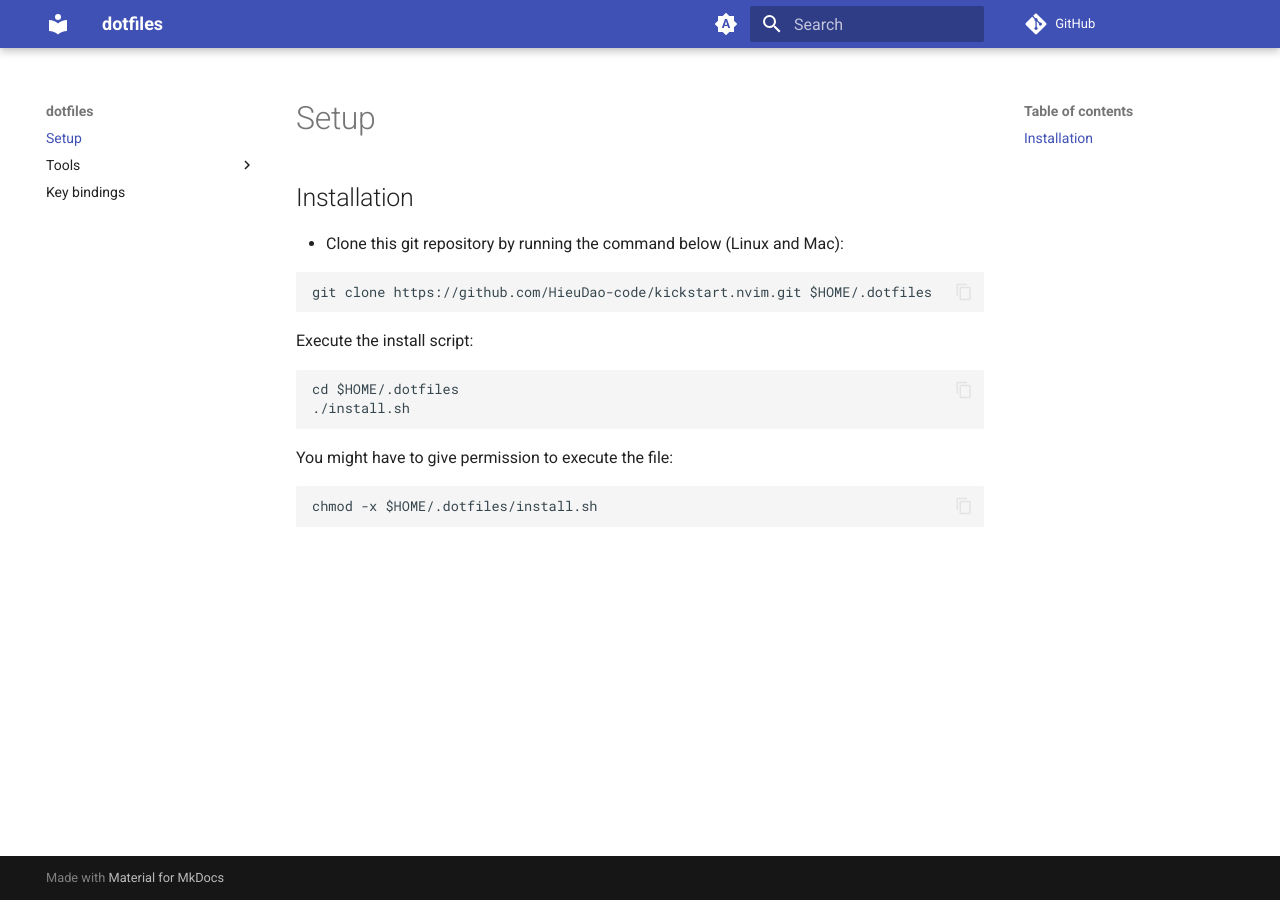
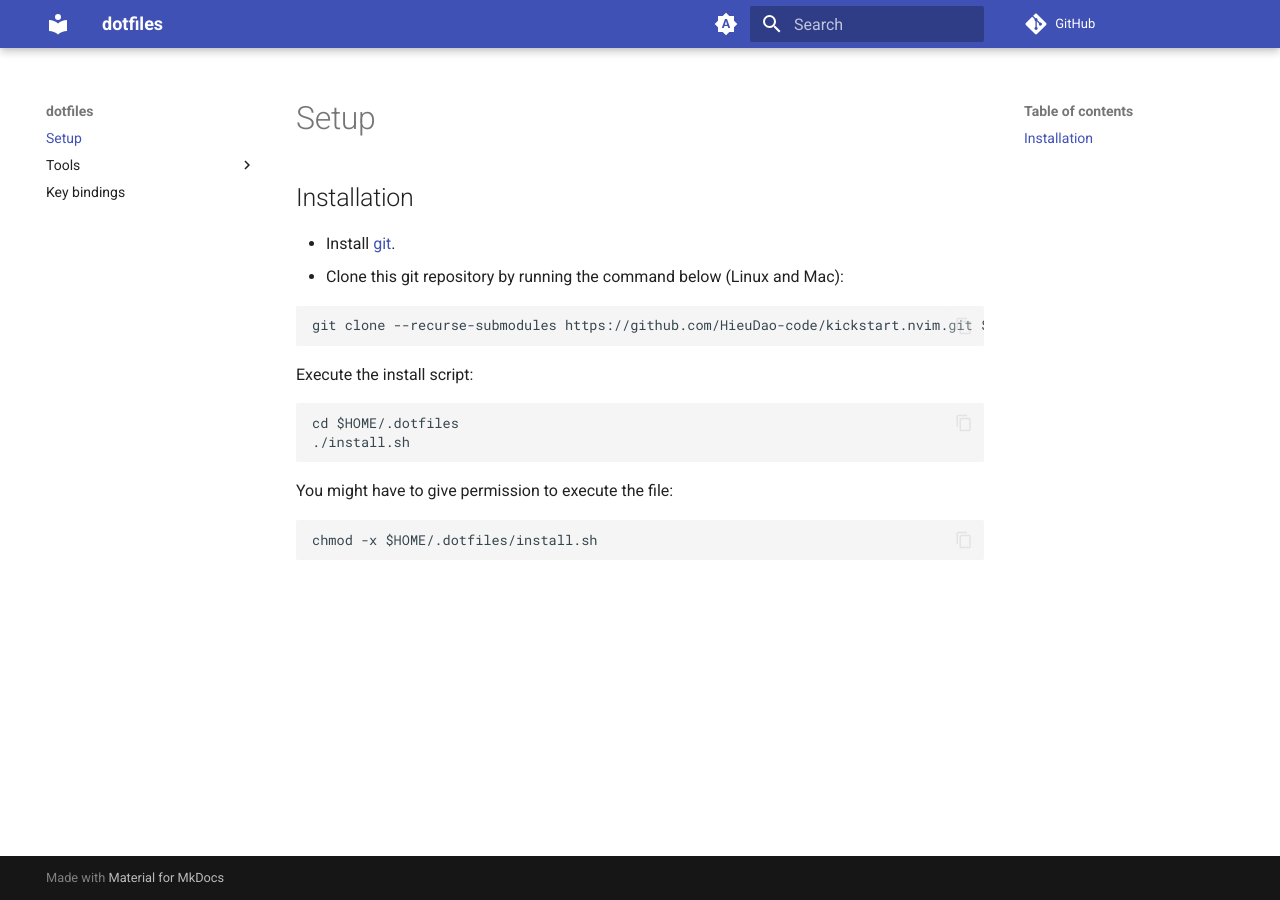
Before and after one commit to HieuDao-code/dotfiles, an MkDocs documentation site: the page built from docs/README.md, in a window 1280 px wide. Built offline with MkDocs 1.6.1 and Material for MkDocs 9.7.7, drawn with Linux system fonts in a browser that asks for light colours; comment, search, counter and statistics services are not loaded.

Commit message:
refactor

````diff
--- a/docs/README.md
+++ b/docs/README.md
@@ -1,11 +1,11 @@
 # Setup
 
 ## Installation
-
+- Install [git](https://git-scm.com/downloads).
 - Clone this git repository by running the command below (Linux and Mac):
 
 ```sh
-git clone https://github.com/HieuDao-code/kickstart.nvim.git $HOME/.dotfiles
+git clone --recurse-submodules https://github.com/HieuDao-code/kickstart.nvim.git $HOME/.dotfiles
 ```
 
 Execute the install script:
````
Also changed, not shown: 8 other files.
